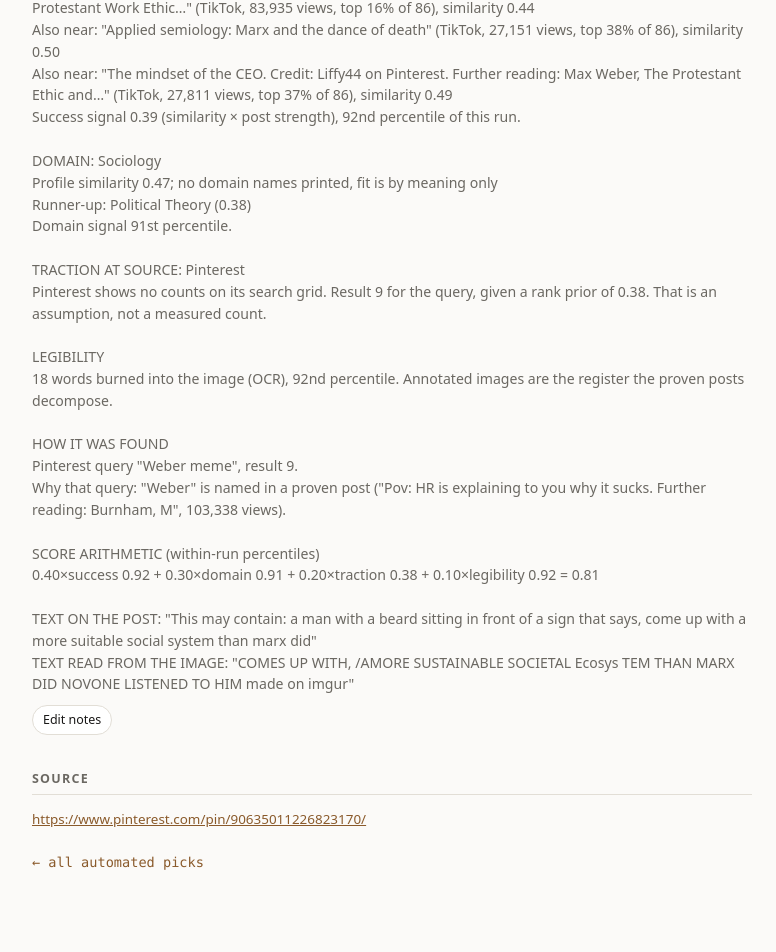
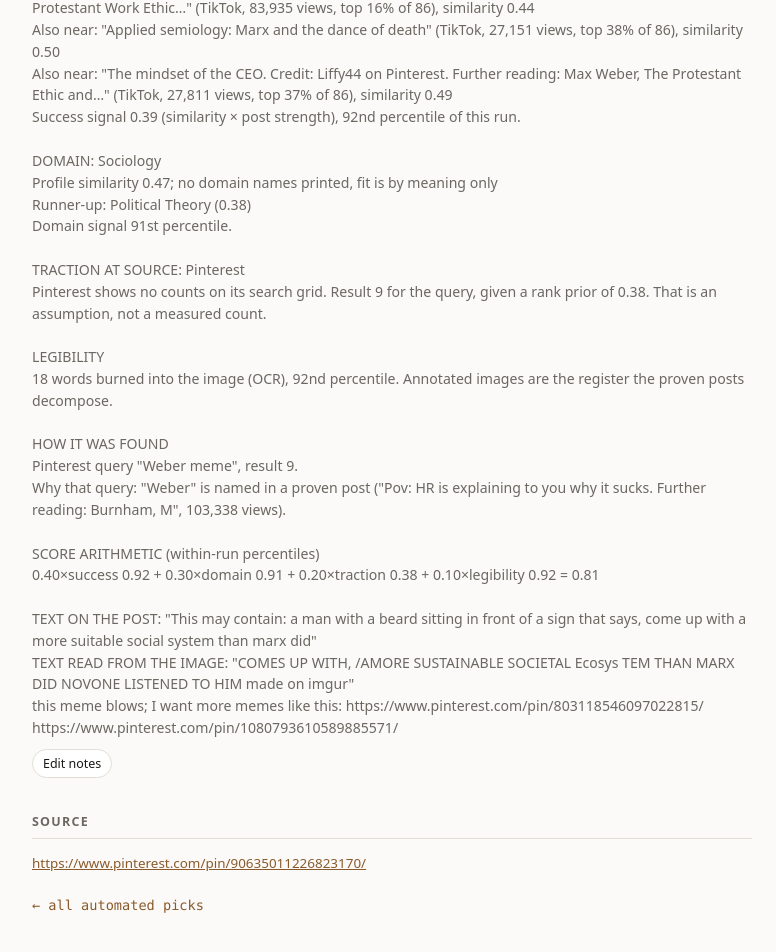
Before and after one commit to misteramazingyt/html_bin, a Jekyll site: the page built from 202611081044_weber_come_up_with_a_more_suitable_social_system_than_marx.md, in a window 1280 px wide and 1400 px high, scrolled down 363 px. Shown: the part 393-1345 px from the top of the window, without its empty margins (248-1024 px from the left). Built offline with Jekyll 4.4.1, drawn with Linux system fonts in a browser that asks for light colours; some of the changed text lies outside the part shown.

Commit message:
Append note: 202611081044_weber_come_up_with_a_more_suitable_social_system_than_marx.md

```diff
--- a/202611081044_weber_come_up_with_a_more_suitable_social_system_than_marx.md
+++ b/202611081044_weber_come_up_with_a_more_suitable_social_system_than_marx.md
@@ -44,6 +44,8 @@ SCORE ARITHMETIC (within-run percentiles)
 
 TEXT ON THE POST: "This may contain: a man with a beard sitting in front of a sign that says, come up with a more suitable social system than marx did"
 TEXT READ FROM THE IMAGE: "COMES UP WITH, /AMORE SUSTAINABLE SOCIETAL Ecosys TEM THAN MARX DID NOVONE LISTENED TO HIM made on imgur"
+this meme blows; I want more memes like this: https://www.pinterest.com/pin/803118546097022815/
+https://www.pinterest.com/pin/1080793610589885571/
 
 ---
 
```
